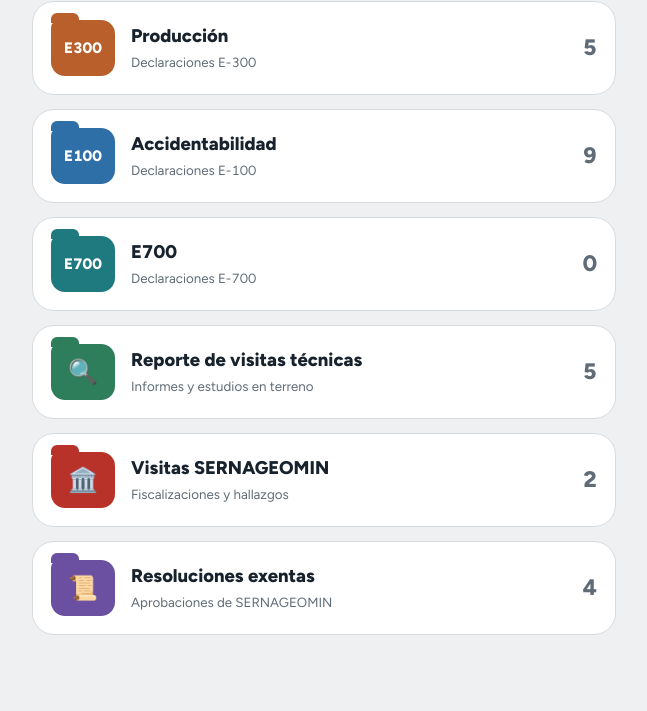
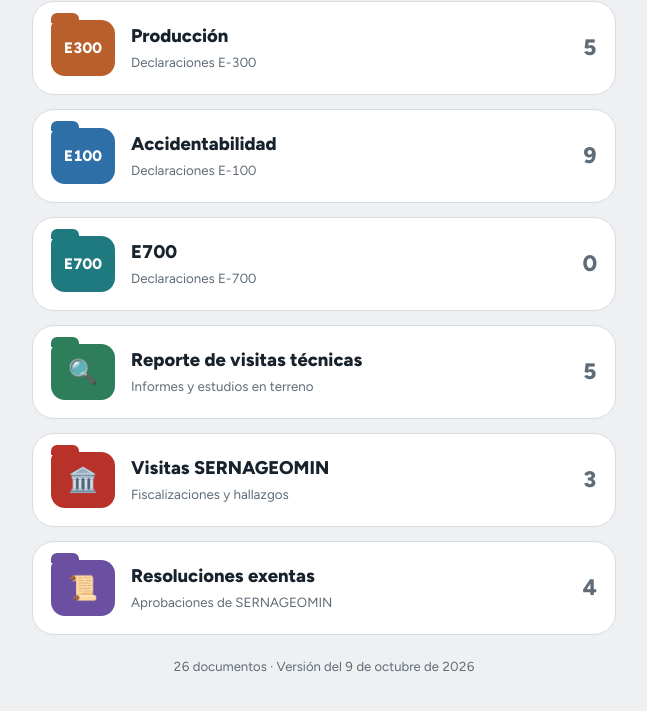
Before and after one commit to MiguelG0411/GarageMinerals, a plain HTML site: page index.html in a window 1280 px wide. Shown: the part 91-802 px from the top of the page, without its empty margins (316-963 px from the left). Drawn offline with Linux system fonts and the light colour scheme.

Commit message:
Add files via upload

```diff
--- a/docs.json
+++ b/docs.json
@@ -173,5 +173,12 @@
   "title": "Fiscalización 2026 · Hallazgo 2: condiciones subestándar",
   "period": "2026-09-10a",
   "info": "10 sep 2026 · Evelyn Fribla · Molienda: derrames, sala eléctrica, protecciones, escaleras, reactivos"
+ },
+ {
+  "folder": "sernageomin",
+  "file": "acta_fiscalizacion_10sep2026.pdf",
+  "title": "Acta de fiscalización · 10 sep 2026",
+  "period": "2026-09-10c",
+  "info": "Evelyn Fribla · 2 hallazgos con plazo · Descargos dentro de 5 días hábiles"
  }
 ]
--- a/index.html
+++ b/index.html
@@ -103,6 +103,7 @@
       <button class="folder fsng" data-f="sernageomin"><span class="tab">🏛️</span><span><b>Visitas SERNAGEOMIN</b><small>Fiscalizaciones y hallazgos</small></span><span class="n" id="nsng">0</span></button>
       <button class="folder fres" data-f="resoluciones"><span class="tab">📜</span><span><b>Resoluciones exentas</b><small>Aprobaciones de SERNAGEOMIN</small></span><span class="n" id="nres">0</span></button>
     </div>
+    <p class="note" id="ver" style="text-align:center;margin-top:22px"></p>
   </main>
 
   <main id="folder" hidden>
@@ -156,7 +157,8 @@
 }
 function all(f){return [...DOCS.filter(d=>d.folder===f).map(d=>({...d,src:f+'/'+encodeURIComponent(d.file)})),
   ...LOCAL.filter(d=>d.folder===f).map(d=>({...d,local:true}))].sort((a,b)=>(b.period||'').localeCompare(a.period||'')||a.title.localeCompare(b.title))}
-function counts(){$('#n300').textContent=all('e300').length;$('#n100').textContent=all('e100').length;$('#n700').textContent=all('e700').length;$('#nvis').textContent=all('visitas').length;$('#nres').textContent=all('resoluciones').length;$('#nsng').textContent=all('sernageomin').length}
+function counts(){$('#n300').textContent=all('e300').length;$('#n100').textContent=all('e100').length;$('#n700').textContent=all('e700').length;$('#nvis').textContent=all('visitas').length;$('#nres').textContent=all('resoluciones').length;$('#nsng').textContent=all('sernageomin').length;
+  const tot=DOCS.length+LOCAL.length;$('#ver').textContent=tot+' documentos · Versión del 9 de octubre de 2026'}
 
 /* ---------- views ---------- */
 function showHome(){cur=null;$('#home').hidden=false;$('#folder').hidden=true;$('#back').hidden=true;$('#logo').hidden=false;
```
